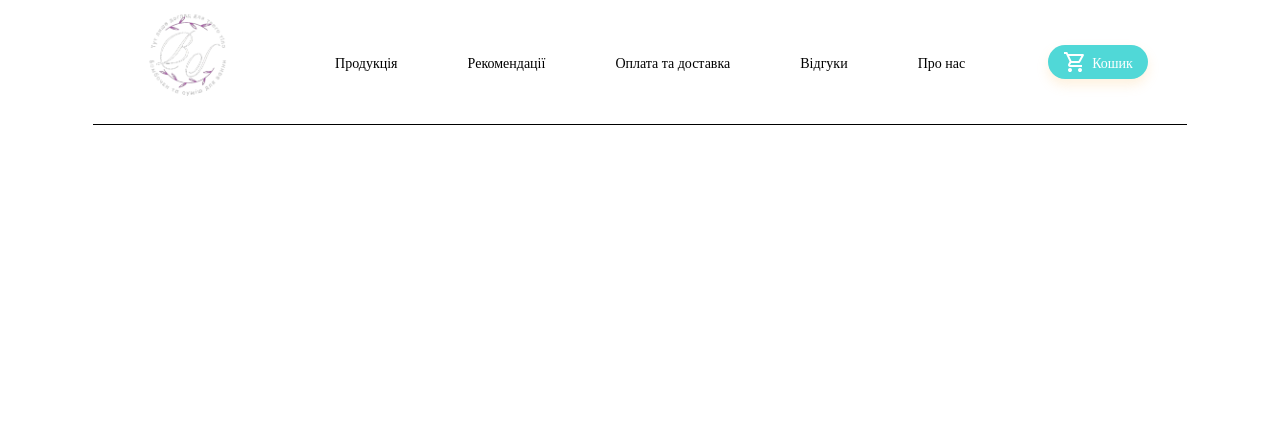
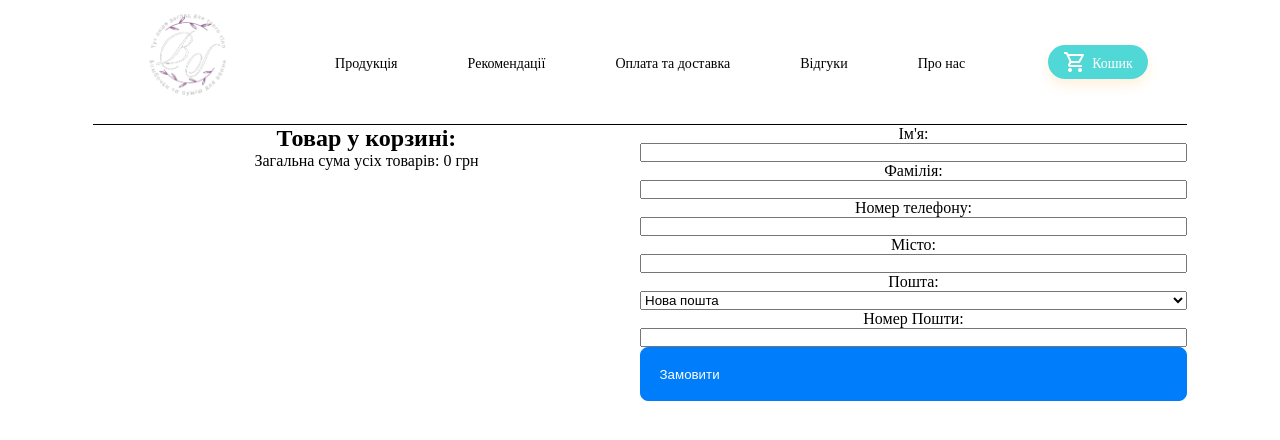
Before and after one commit to Oaleks262/front-end-bathroom-shop, a React (Create React App) app: page /shopping in a window 1280 px wide. Shown: the top 440 px of the page. Built offline with nearby package versions, Linux system fonts and the light colour scheme; a web font is replaced by a local one.

Commit message:
edot shopping

```diff
--- a/src/App.js
+++ b/src/App.js
@@ -15,6 +15,8 @@ function App() {
           <Routes>
             <Route path="/" element={<Main />} />
             <Route path='/shopping' element={<Shopping/>}/>
+
+
             <Route path="/admin" element={<Admin />} />
             <Route path="/login" element={<Login />} />
             <Route path="/login/success" element={<Navigate to="/admin" />} />
--- /dev/null
+++ b/src/components/Cart/localSave.js
@@ -0,0 +1,25 @@
+
+
+export const getCartFromLocalStorage = () => {
+    const cart = localStorage.getItem('cart');
+    return cart ? JSON.parse(cart) : [];
+  };
+
+  export const setCartToLocalStorage = (newProduct) => {
+    const storedCart = getCartFromLocalStorage();
+
+    // Перевіряємо, чи продукт вже є в кошику за допомогою його _id
+    const existingProductIndex = storedCart.findIndex(item => item._id === newProduct._id);
+
+    // Якщо продукт вже є в кошику, збільшуємо кількість на одиницю
+    if (existingProductIndex !== -1) {
+      storedCart[existingProductIndex].quantity += 1;
+    } else {
+      // Якщо продукт відсутній в кошику, додаємо його з кількістю 1
+      newProduct.quantity = 1;
+      storedCart.push(newProduct);
+    }
+
+    // Зберігаємо кошик у локальному сховищі
+    localStorage.setItem('cart', JSON.stringify(storedCart));
+  };
--- a/src/components/Header/HeaderWhite.js
+++ b/src/components/Header/HeaderWhite.js
@@ -5,8 +5,10 @@ import { Link } from 'react-router-dom';
 import './HeaderWhite.css'
 
 const HeaderWhite = () =>{
+    const feedbackLink = 'about-feedback'
+    const reviersLink = 'reviers'
 
-    const reviersElementId = 'reviers';
+
     return(
         <div className="header-white">
                      <Link to="/">
@@ -17,8 +19,8 @@ const HeaderWhite = () =>{
                        <li><a className='header-navigat-button-white' >Продукція</a></li>
                        <li><a className='header-navigat-button-white' >Рекомендації</a></li>
                        <li><a className='header-navigat-button-white' >Оплата та доставка</a></li>
-                       <li><a className='header-navigat-button-white' href='/#about-feedback'>Відгуки</a></li>
-                       <li><Link to={`/#${reviersElementId}`} className='header-navigat-button-white'>Про нас</Link></li>
+                       <li><Link to={`/#${feedbackLink}`} className='header-navigat-button-white' >Відгуки</Link></li>
+                       <li><Link to={`/#${reviersLink}`} className='header-navigat-button-white' >Про нас</Link></li>
                     </ul>
                 </nav>
                 <a className='shooping-button-white'><img src={shooping}/>Кошик</a>
--- a/src/components/Minimarket/Minimarket.js
+++ b/src/components/Minimarket/Minimarket.js
@@ -1,17 +1,18 @@
 import React, { useEffect, useState } from 'react';
 import './Minimarket.css';
 import { lendingData } from '../../assets/api/api';
+import { setCartToLocalStorage } from '../Cart/localSave';
 
 const Minimarket = () => {
   const [products, setProducts] = useState([]);
   const [loading, setLoading] = useState(true);
   const [error, setError] = useState(null);
+  const [cart, setCart] = useState([]);
 
   useEffect(() => {
     const fetchPopularProducts = async () => {
       try {
         const response = await lendingData.getProduct();
-        console.log(response);
 
         // Випадково перемішуємо масив продуктів
         const shuffledProducts = response.data.sort(() => Math.random() - 0.5);
@@ -29,6 +30,12 @@ const Minimarket = () => {
 
     fetchPopularProducts();
   }, []);
+
+  const addToCart = (product) => {
+    setCart([...cart, product]);
+    setCartToLocalStorage(product);
+  };
+
 
   return (
     <div className='minimarket'>
@@ -50,15 +57,15 @@ const Minimarket = () => {
                   <h3 className='minimarket-shop-li-h3'>{product.titleProduct}</h3>
                   <p className='minimarket-shop-li-category'>{product.category}</p>
                   <p className='minimarket-shop-li-price'>{product.priceProduct} грн</p>
-                  <a className='minimarket-shop-li-button' >Придбати</a>
+                  <a className='minimarket-shop-li-button' onClick={() => { addToCart(product);}} >Придбати</a>
                 </li>
               ))}
             </ul>
           )}
         </div>
         <div className='minimarket-inshop'>
-        <a className='minimarket-inshop-button'>Перейти до товарів</a>
-      </div>
+          <a className='minimarket-inshop-button'>Перейти до товарів</a>
+        </div>
       </div>
     </div>
   );
--- a/src/components/Shopping/Shopping.css
+++ b/src/components/Shopping/Shopping.css
@@ -4,3 +4,40 @@
     max-width: 1366px;
     height: 400px;
 }
+.shopping-content{
+    display: flex;
+    flex-direction: row;
+    width: 100%;
+}
+.shopping-product{
+    display: flex;
+    flex-direction: column;
+    width: 100%;
+}
+.shopping-product-ul{
+    display: flex;
+    flex-direction: column;
+    width: 100%;
+}
+.shopping-product-li{
+    display: flex;
+    flex-direction: row;
+    width: 100%;
+}
+.shopping-product-img{
+    width: 45px;
+}
+
+
+
+
+.shopping-form{
+    display: flex;
+    flex-direction: column;
+    width: 100%;
+}
+.shopping-form form{
+    display: flex;
+    flex-direction: column;
+    width: 100%;
+}
--- a/src/components/Shopping/Shopping.js
+++ b/src/components/Shopping/Shopping.js
@@ -1,16 +1,136 @@
-import React from 'react';
+import React, { useState, useEffect } from 'react';
 import './Shopping.css';
 import HeaderWhite from '../Header/HeaderWhite';
+import { getCartFromLocalStorage } from '../Cart/localSave';
+
+const Shopping = () => {
+  const [cart, setCart] = useState([]);
+  const [counters, setCounters] = useState({});
+
+  useEffect(() => {
+    const storedCart = getCartFromLocalStorage();
+    setCart(storedCart);
+    // Ініціалізуємо лічильники для існуючих продуктів у кошику
+    const initialCounters = {};
+    storedCart.forEach(item => {
+      initialCounters[item._id] = 0; // або можна встановити значення збереженої кількості з об'єкта
+    });
+    setCounters(initialCounters);
+
+  }, []);
+
+  const totalSum = cart.reduce((sum, item) => {
+    const price = parseFloat(item.priceProduct);
+    const quantity = parseInt(item.quantity);
+
+    if (!isNaN(price) && !isNaN(quantity)) {
+      const productSum = price * quantity;
+      return isNaN(productSum) ? sum : sum + productSum;
+    }
+
+    return sum;
+  }, 0);
+
+  const handleIncrement = (productId) => {
+    setCart(prevCart => {
+      const updatedCart = prevCart.map(item => {
+        if (item._id === productId) {
+          return {
+            ...item,
+            quantity: (item.quantity || 0) + 1
+          };
+        }
+        return item;
+      });
+      localStorage.setItem('cart', JSON.stringify(updatedCart));
+      return updatedCart;
+    });
+  };
+
+  const handleDecrement = (productId) => {
+    setCart(prevCart => {
+      const updatedCart = prevCart.map(item => {
+        if (item._id === productId && item.quantity > 0) {
+          return {
+            ...item,
+            quantity: item.quantity - 1
+          };
+        }
+        return item;
+      });
+      localStorage.setItem('cart', JSON.stringify(updatedCart));
+      return updatedCart;
+    });
+  };
+
+  const getCartItemData = (item) => {
+    return {
+      title: item.titleProduct,
+      item: item.itemProduct,
+      quantity: item.quantity,
+      price: item.priceProduct
+    };
+  };
 
 
-const Shopping = () =>{
 
-    return(<div className='shopping'>
-                    <div className='content-padding'>
-                        <HeaderWhite/>
-                    </div>
-    </div>)
+  return (
+    <div className='shopping'>
+      <div className='content-padding'>
+        <HeaderWhite />
+        <div className='shopping-content'>
+          <div className='shopping-product'>
+            <h2>Товар у корзині:</h2>
+            <ul className='shopping-product-ul'>
+              {cart.map((item, index) => (
 
-}
+                <li key={index} className='shopping-product-li'>
+                  <img src={item.avatarUrl} alt={item.titleProduct} className='shopping-product-img'/>
+                  <p>{item.titleProduct}</p>
+                  <div className='shopping-product-button'>
+                    <button onClick={() => handleIncrement(item._id)}>+</button>
+                    <input type="number" name='quantity' value={item.quantity} readOnly />
+                    <button onClick={() => handleDecrement(item._id)}>-</button>
+                  </div>
+                  <p>{item.priceProduct} грн</p>
+                  <p>{item.priceProduct * item.quantity} грн.</p>
+                </li>
+              ))}
+            </ul>
+            <p>Загальна сума усіх товарів: {totalSum} грн</p>
+          </div>
+
+          <div className='shopping-form'>
+            <form action="/submit_shop" method="POST">
+              <label htmlFor="firstName">Ім'я:</label>
+              <input type="text" id="firstName" name="firstName" required/>
+
+              <label htmlFor="lastName">Фамілія:</label>
+              <input type="text" id="lastName" name="lastName" required/>
+
+              <label htmlFor="phoneNumber">Номер телефону:</label>
+              <input type="tel" id="phoneNumber" name="phoneNumber" required/>
+
+              <label htmlFor="city">Місто:</label>
+              <input type="text" id="city" name="city" required/>
+
+              <label htmlFor="postOffice">Пошта:</label>
+              <select id="postOffice" name="postOffice" required>
+                <option value="" disabled defaultValue>Оберіть пошту</option>
+                <option value="novaPoshta">Нова пошта</option>
+                <option value="ukrPoshta">Укрпошта</option>
+              </select>
+
+              <label htmlFor="numberPost">Номер Пошти:</label>
+              <input type="text" id="numberPost" name="numberPost" required/>
+
+              <button type="submit">Замовити</button>
+            </form>
+          </div>
+        </div>
+      </div>
+    </div>
+  );
+};
 
 export default Shopping;
```
Also changed, not shown: src/components/Header/Header.js (+5 -4 lines), src/pages/main/Main.js (+27 -17 lines).
